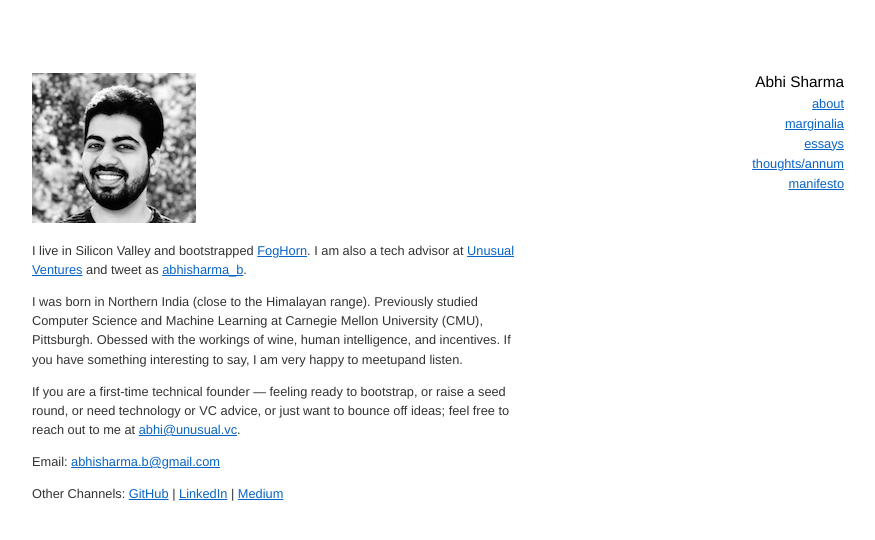
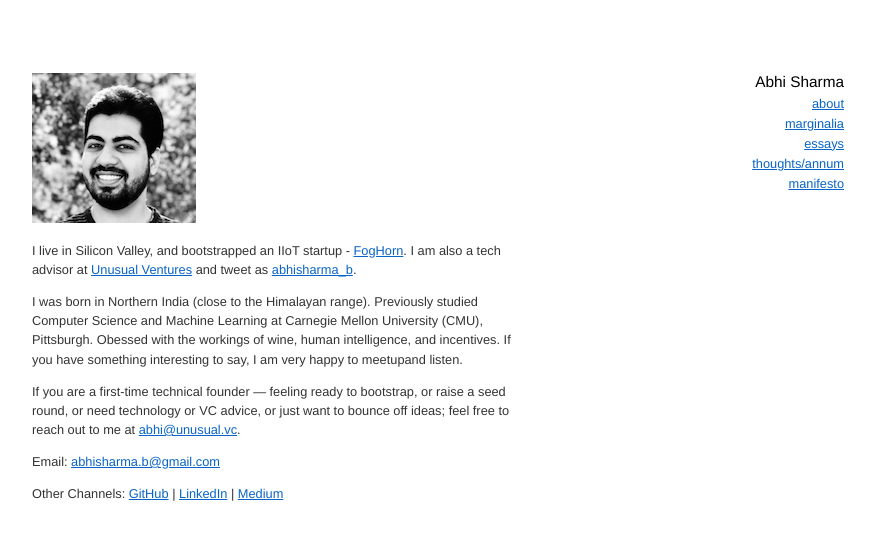
Before and after one commit to abhisharmab/abhisharmab.github.io, a Jekyll site: the page built from about/index.md, in a window 1280 px wide. Shown: the top 540 px of the page, without its empty margins (192-1067 px from the left). Built offline with Jekyll 4.4.1, drawn with Linux system fonts in a browser that asks for light colours.

Commit message:
updating about

```diff
--- a/about/index.md
+++ b/about/index.md
@@ -5,8 +5,7 @@ title: About
 
 ![](/assets/abhi_150.png)
 
-I live in Silicon Valley and bootstrapped
-[FogHorn](https://www.foghorn.io/). I am also a tech advisor at [Unusual Ventures](https://unusual.vc/abhi-sharma) and tweet as [abhisharma_b](https://twitter.com/abhisharma_b).
+I live in Silicon Valley, and bootstrapped an IIoT startup - [FogHorn](https://www.foghorn.io/). I am also a tech advisor at [Unusual Ventures](https://unusual.vc/abhi-sharma) and tweet as [abhisharma_b](https://twitter.com/abhisharma_b).
 
 I was born in Northern India (close to the Himalayan range). Previously studied Computer Science and Machine Learning at Carnegie Mellon University (CMU), Pittsburgh. Obessed with the workings of wine, human intelligence, and incentives. If you have something interesting to say, I am very happy to meetupand listen.
 
```
